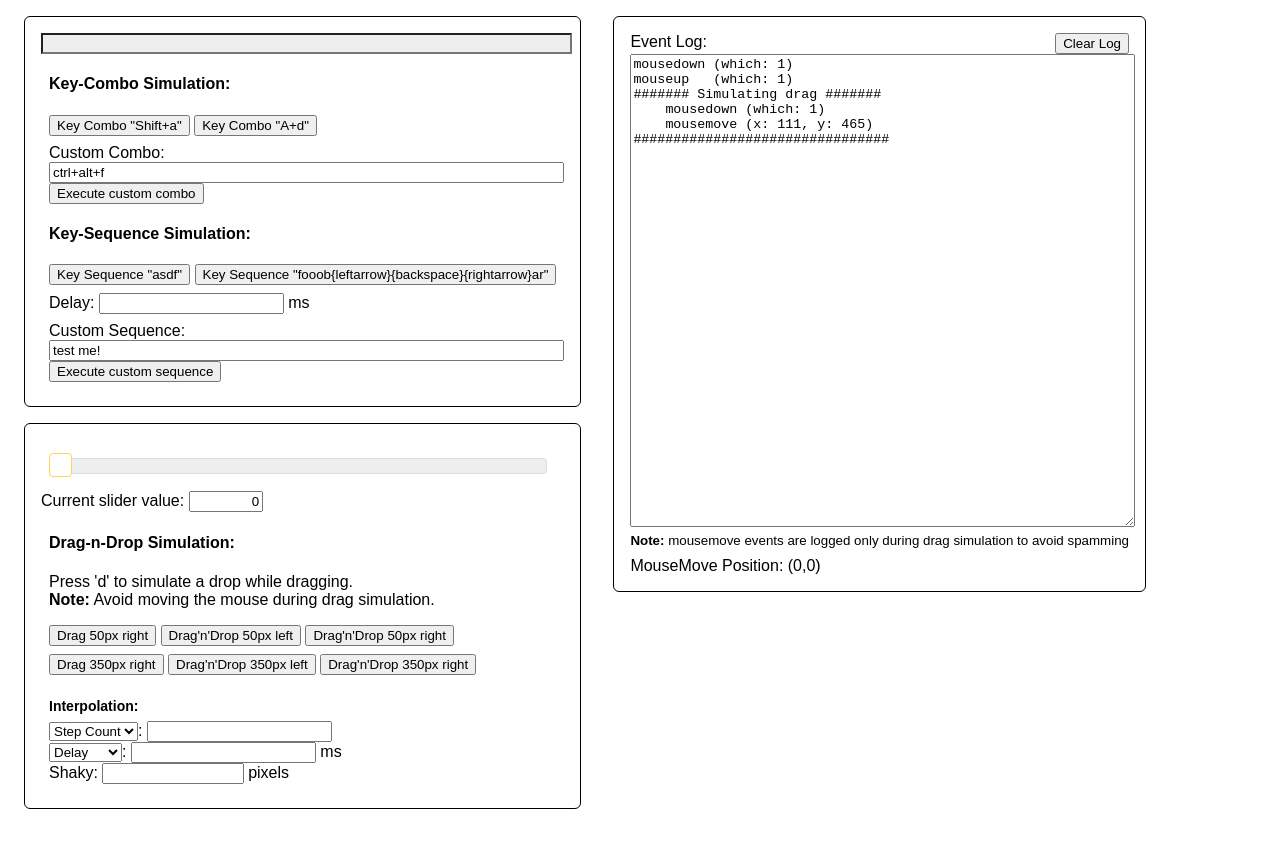
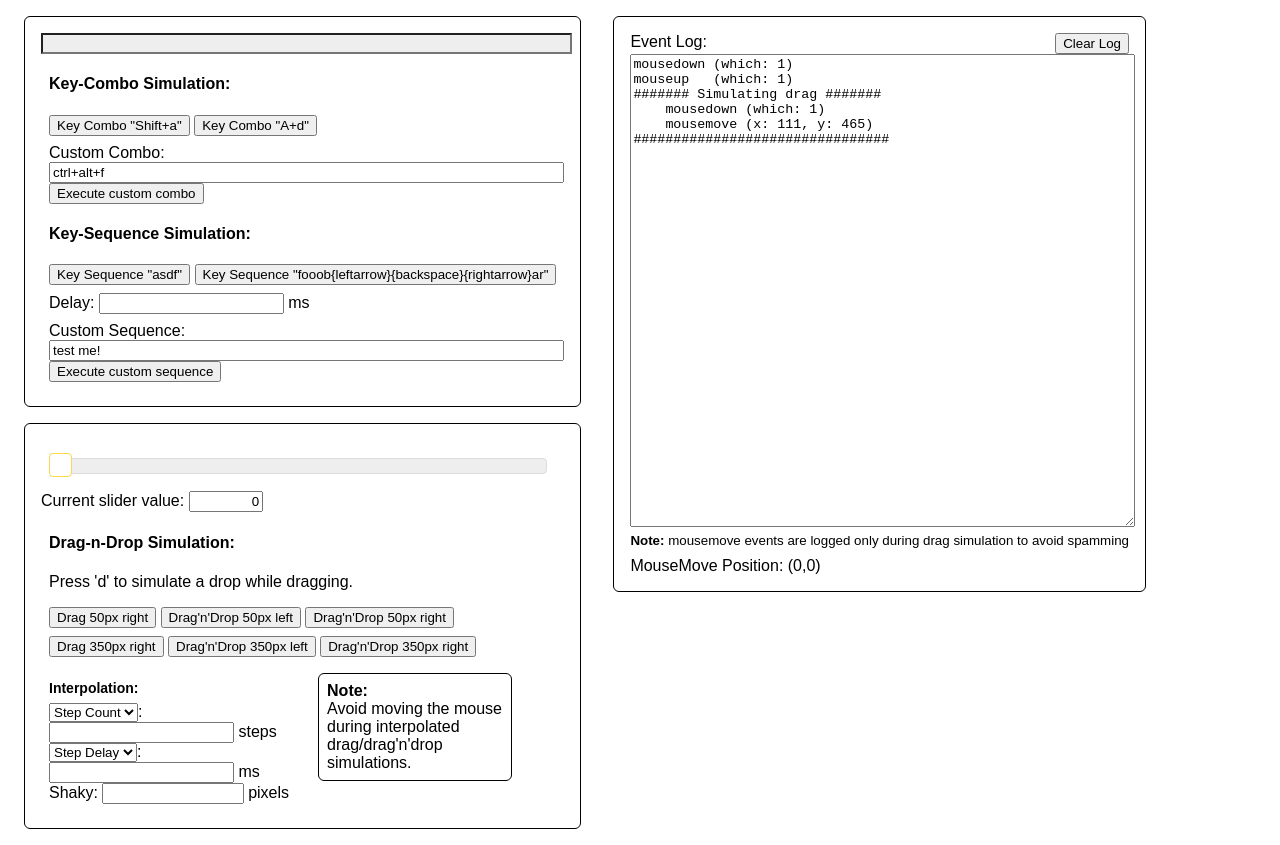
Before and after one commit to j-ulrich/jquery-simulate-ext, a plain HTML site: page demo/demo.html in a window 1280 px wide. Both pictures are taken after a click on the button "Drag 50px right". Drawn offline with Linux system fonts and the light colour scheme.

Commit message:
Minor layout improvements for the demo.

```diff
--- a/demo/demo.html
+++ b/demo/demo.html
@@ -82,6 +82,16 @@
 			$('#clear-log').click(function() {
 				$('#eventLog').val("");
 			});
+
+			$('#drag-interpolation-type').change(function() {
+				var unit;
+				switch ($(this).val()) {
+					case "stepCount": unit = "steps"; break;
+					case "stepWidth": unit = "pixels"; break;
+					default: unit = ""; break;
+				}
+				$('#drag-interpolation-unit').text(unit);
+			}).change();
 
 			initDemo();
 		});
@@ -171,8 +181,7 @@
 			<div>Current slider value: <input id="currentSliderValue" type="text" value="0" readonly="readonly" /></div>
 			<div class="simulate-buttons">
 				<h4>Drag-n-Drop Simulation:</h4>
-				<p>Press 'd' to simulate a drop while dragging.<br/>
-				<b>Note:</b> Avoid moving the mouse during drag simulation.</p>
+				<p>Press 'd' to simulate a drop while dragging.</p>
 				<button id="drag-50r">Drag 50px right</button>
 				<button id="dnd-50l">Drag'n'Drop 50px left</button>
 				<button id="dnd-50r">Drag'n'Drop 50px right</button>
@@ -182,14 +191,17 @@
 				<button id="dnd-350l">Drag'n'Drop 350px left</button>
 				<button id="dnd-350r">Drag'n'Drop 350px right</button>
 			</div>
+			<div class="container container-right" style="width: 11em; padding: 0.5em;">
+				<b>Note:</b><br/>Avoid moving the mouse during interpolated drag/drag'n'drop simulations.
+			</div>
 			<div class="simulate-buttons">
 				<h5>Interpolation:</h5>
 				<select id="drag-interpolation-type">
 					<option value="stepCount">Step Count</option>
 					<option value="stepWidth">Step Width</option>
-				</select>: <input id="drag-interpolation" type="number" min="0"> <br/>
+				</select>: <input id="drag-interpolation" type="number" min="0"> <span id="drag-interpolation-unit"></span><br/>
 				<select id="drag-delay-type">
-					<option value="stepDelay">Delay</option>
+					<option value="stepDelay">Step Delay</option>
 					<option value="duration">Duration</option>
 				</select>: <input id="drag-delay" type="number" min="0"> ms<br/>
 				Shaky: <input id="drag-shaky" type="text" style="width: 10em;"> pixels
@@ -237,7 +249,7 @@
 			eventLog.append("################################");
 		}
 
-		$(document).off("simulate-keySequence simulate-drag");
+		$(document).off("simulate-keySequence simulate-drag simulate-drop");
 
 		switch (type) {
 		case "key-sequence":
@@ -247,12 +259,8 @@
 			$(document).on("simulate-drag", simulationEnd);
 			break;
 		case "drag-n-drop":
-			$(document).on("simulate-drag", function() {
-				$(document).one("mouseup", simulationEnd);
-			});
-			break;
 		case "drop":
-			$(document).one("mouseup", simulationEnd);
+			$(document).on("simulate-drop", simulationEnd);
 			break;
 		}
 
```
